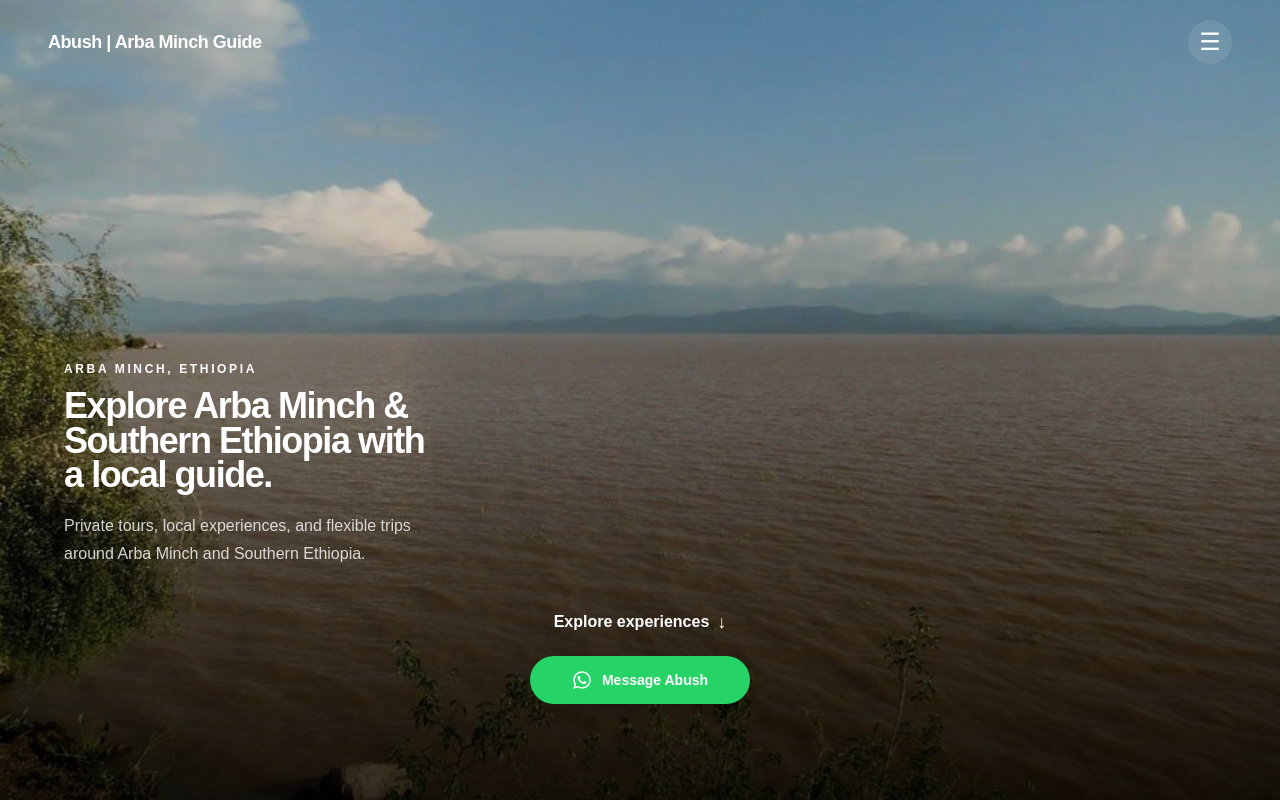
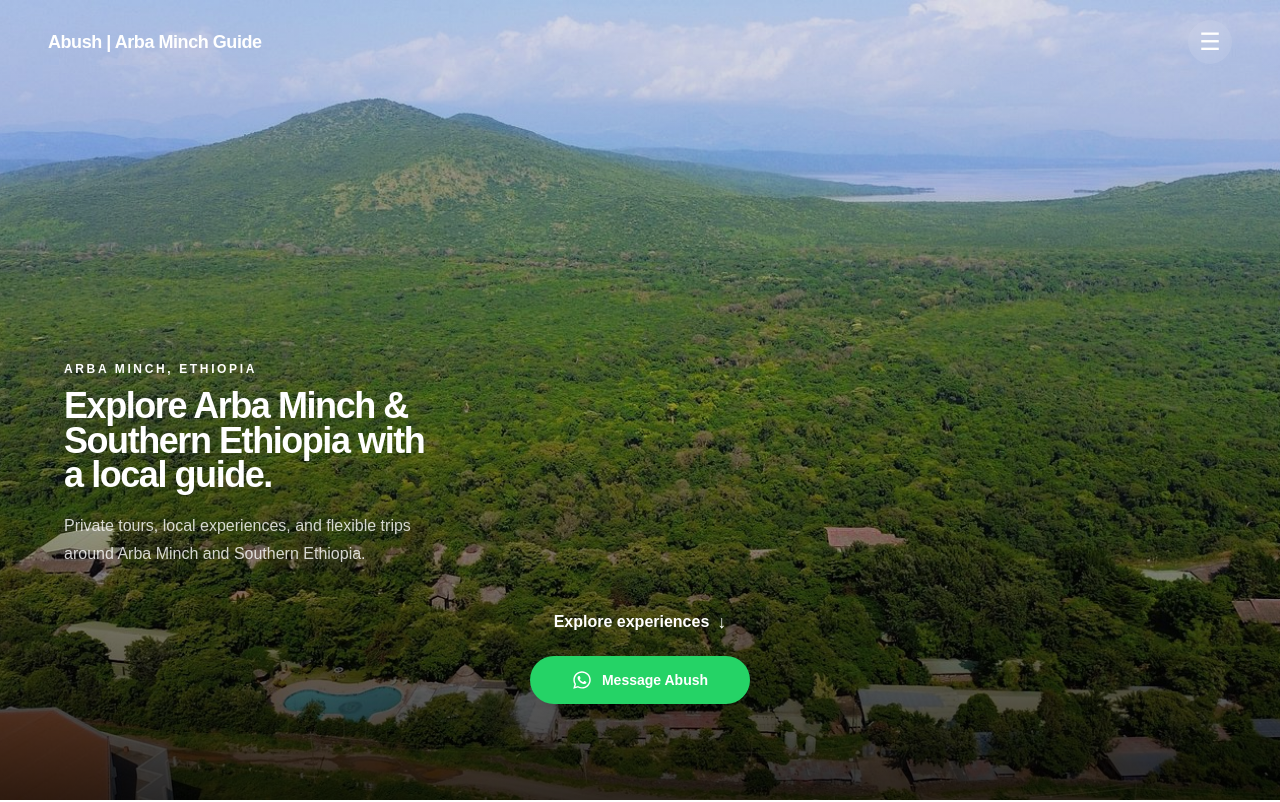
Before and after one commit to amanuel-gezahange/abushtour, a Next.js app: page / in a window 1280 px wide. Shown: the top 802 px of the page. Built offline with nearby package versions, Linux system fonts and the light colour scheme.

Commit message:
Fourth commit

```diff
--- a/app/page.tsx
+++ b/app/page.tsx
@@ -114,7 +114,7 @@ export default function Home() {
       <section className="relative flex min-h-screen items-end overflow-hidden bg-neutral-900">
         {/* Temporary background until we add the real Arba Minch photo */}
         <Image
-          src="/images/hero-v2.jpg"
+          src="/images/hero-v3.jpg"
           alt="View over Arba Minch and the surrounding landscape"
           fill
           priority
```
Also changed, not shown: public/images/hero-v2.jpg (deleted), public/images/hero-v3.jpg (added).
